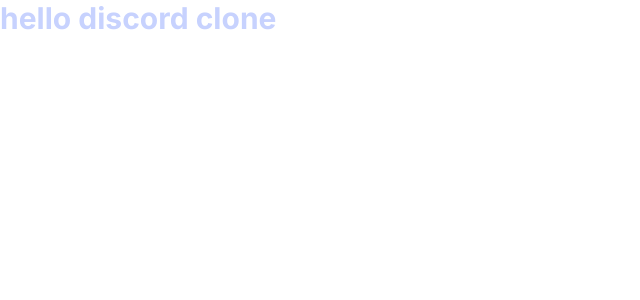
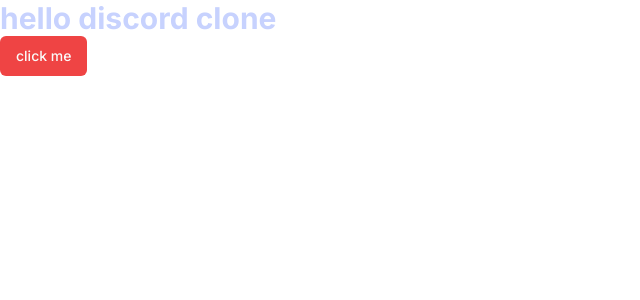
Before and after one commit to code-bajju/Discord-Clone, a Next.js app: page / in a window 1280 px wide. Shown: the top 300 px of the page, without its empty margins (0-640 px from the left). Built offline with nearby package versions, Linux system fonts and the light colour scheme.

Commit message:
Boiler removed

```diff
--- a/app/page.tsx
+++ b/app/page.tsx
@@ -1,7 +1,13 @@
-import Image from 'next/image'
+// import Image from 'next/image'
+import { Button } from '@/components/ui/button'
+import { cn } from '@/lib/utils'
+
+const state = true
 
 export default function Home() {
   return (
-  <p className='text-3xl font-bold text-indigo-200'>hello discord clone</p>
+    <div >
+  <p className="text-3xl font-bold text-indigo-200">hello discord clone</p>
+  <Button className={cn("bg-indigo-500" , state && "bg-red-500" )} >click me</Button></div>
   )
 }
--- /dev/null
+++ b/components/ui/button.tsx
@@ -0,0 +1,56 @@
+import * as React from "react"
+import { Slot } from "@radix-ui/react-slot"
+import { cva, type VariantProps } from "class-variance-authority"
+
+import { cn } from "@/lib/utils"
+
+const buttonVariants = cva(
+  "inline-flex items-center justify-center whitespace-nowrap rounded-md text-sm font-medium ring-offset-background transition-colors focus-visible:outline-none focus-visible:ring-2 focus-visible:ring-ring focus-visible:ring-offset-2 disabled:pointer-events-none disabled:opacity-50",
+  {
+    variants: {
+      variant: {
+        default: "bg-primary text-primary-foreground hover:bg-primary/90",
+        destructive:
+          "bg-destructive text-destructive-foreground hover:bg-destructive/90",
+        outline:
+          "border border-input bg-background hover:bg-accent hover:text-accent-foreground",
+        secondary:
+          "bg-secondary text-secondary-foreground hover:bg-secondary/80",
+        ghost: "hover:bg-accent hover:text-accent-foreground",
+        link: "text-primary underline-offset-4 hover:underline",
+      },
+      size: {
+        default: "h-10 px-4 py-2",
+        sm: "h-9 rounded-md px-3",
+        lg: "h-11 rounded-md px-8",
+        icon: "h-10 w-10",
+      },
+    },
+    defaultVariants: {
+      variant: "default",
+      size: "default",
+    },
+  }
+)
+
+export interface ButtonProps
+  extends React.ButtonHTMLAttributes<HTMLButtonElement>,
+    VariantProps<typeof buttonVariants> {
+  asChild?: boolean
+}
+
+const Button = React.forwardRef<HTMLButtonElement, ButtonProps>(
+  ({ className, variant, size, asChild = false, ...props }, ref) => {
+    const Comp = asChild ? Slot : "button"
+    return (
+      <Comp
+        className={cn(buttonVariants({ variant, size, className }))}
+        ref={ref}
+        {...props}
+      />
+    )
+  }
+)
+Button.displayName = "Button"
+
+export { Button, buttonVariants }
--- a/package.json
+++ b/package.json
@@ -9,6 +9,7 @@
     "lint": "next lint"
   },
   "dependencies": {
+    "@radix-ui/react-slot": "^1.0.2",
     "class-variance-authority": "^0.7.0",
     "clsx": "^2.0.0",
     "lucide-react": "^0.292.0",
```
Also changed, not shown: 1 other file (tests, documents, lock files or other folders).
